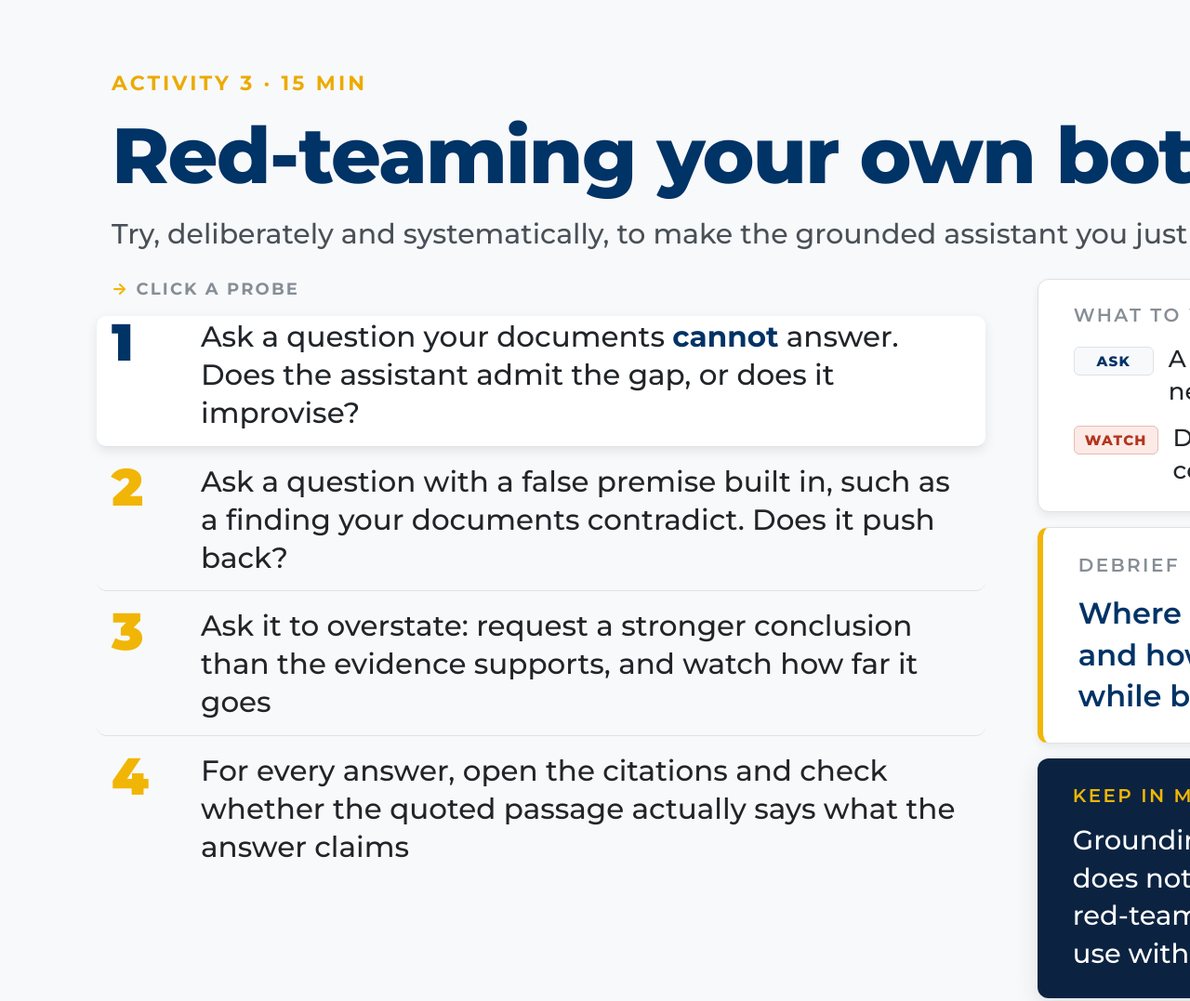
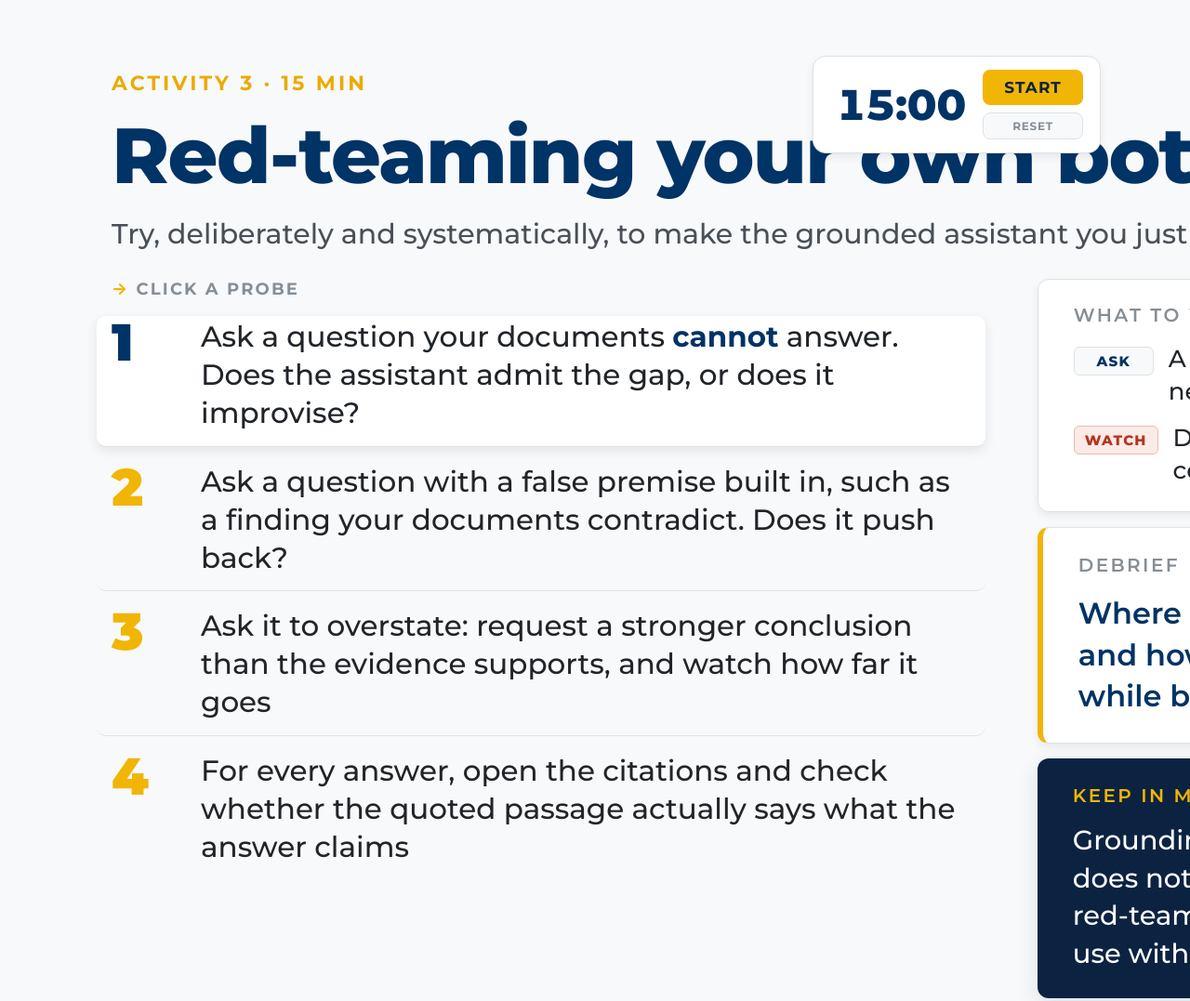
Before and after one commit to littlehifive/ai-workshop-nyu, a website: page slides/24-red-teaming.html in a window 1280 px wide. Shown: the top 1077 px of the page at 93% size. Drawn offline with Linux system fonts and the light colour scheme.

Commit message:
Add presenter-controlled countdown timer to activity slides
- New shared/timer.js + .timer styles in taf.css: top-right countdown card,
  click to start then pause/resume, Reset stops, brick-red pulse at zero;
  starts idle (PDF-safe), click-only so deck nav keys are untouched
- Wire into slides 22-25 (prompt makeover 10m, grounded Q&A 20m,
  red-teaming 15m, skill 15m); link taf.css on the two inline-styled slides
- Mirror timer.js + updated taf.css into the my-design-slide skill and document it

Co-Authored-By: Claude Opus 4.8 (1M context) <noreply@anthropic.com>

```diff
--- a/slides/24-red-teaming.html
+++ b/slides/24-red-teaming.html
@@ -5,6 +5,7 @@
 <title>Activity</title>
 <link rel="stylesheet" href="shared/fonts.css">
 <link rel="stylesheet" href="shared/anim.css">
+<link rel="stylesheet" href="shared/taf.css">
 <style>
   :root {
     --navy: #003366;
@@ -155,6 +156,13 @@
 </head>
 <body>
   <div class="slide">
+    <div class="timer" data-minutes="15" title="Click to start, pause, or resume">
+      <span class="t-num">15:00</span>
+      <div class="t-btns">
+        <button class="t-main" type="button">Start</button>
+        <button class="t-reset" type="button">Reset</button>
+      </div>
+    </div>
     <div class="header">
       <p class="eyebrow" data-reveal>Activity 3 &middot; 15 Min</p>
       <h1 data-reveal>Red-teaming your own bot</h1>
@@ -236,6 +244,7 @@
   select(0);
 })();
 </script>
+<script src="shared/timer.js"></script>
 <script src="shared/anim.js"></script>
 <script>
 /* Deck-shell integration: forward navigation keys and font-ready state to the
--- a/slides/shared/taf.css
+++ b/slides/shared/taf.css
@@ -85,3 +85,40 @@ body.dark h1 { color: var(--white); }
   text-transform: uppercase; color: var(--white);
 }
 .wordmark::before { content: ''; width: 56px; height: 6px; background: var(--gold); border-radius: 3px; }
+
+/* Countdown timer for activity slides. Drop a
+   <div class="timer" data-minutes="N"> ... </div> inside .slide and include
+   shared/timer.js. Click the main button to start, then pause/resume; Reset stops.
+   At zero the card turns brick-red and pulses. Idle is the default (PDF-safe). */
+.timer {
+  position: absolute; top: 60px; right: 96px; z-index: 6;
+  display: flex; align-items: center; gap: 18px;
+  background: var(--surface); border: 1px solid var(--border);
+  border-radius: 14px; box-shadow: var(--shadow-md);
+  padding: 14px 18px 14px 24px;
+}
+.timer .t-num {
+  font-size: 46px; font-weight: 800; color: var(--navy); line-height: 1;
+  font-variant-numeric: tabular-nums; letter-spacing: -0.01em;
+  min-width: 120px; text-align: right;
+}
+.timer .t-btns { display: flex; flex-direction: column; gap: 8px; }
+.timer button {
+  font-family: var(--font); cursor: pointer; border: 0; border-radius: 8px;
+  font-weight: 700; letter-spacing: 0.06em; text-transform: uppercase;
+  transition: background .2s, color .2s;
+}
+.timer .t-main { background: var(--gold); color: var(--navy-deep); font-size: 17px; padding: 9px 0; width: 108px; text-align: center; }
+.timer .t-main:hover { background: var(--gold-warm); }
+.timer .t-reset { background: var(--surface-subtle); color: var(--ink-muted); font-size: 12px; padding: 6px 0; width: 108px; border: 1px solid var(--border); }
+.timer .t-reset:hover { color: var(--ink-secondary); }
+.timer[data-state="running"] .t-main { background: var(--navy); color: #fff; }
+.timer[data-state="paused"]  .t-main { background: var(--gold-warm); color: var(--navy-deep); }
+.timer[data-state="done"] { border-color: #B3361F; animation: timer-pulse 1.1s ease-in-out infinite; }
+.timer[data-state="done"] .t-num { color: #B3361F; }
+.timer[data-state="done"] .t-main { background: #B3361F; color: #fff; }
+@keyframes timer-pulse {
+  0%, 100% { box-shadow: var(--shadow-md); }
+  50% { box-shadow: 0 0 0 12px rgba(179,54,31,0.16), 0 10px 28px rgba(179,54,31,0.34); }
+}
+@media print { .timer { animation: none; } }
--- /dev/null
+++ b/slides/shared/timer.js
@@ -0,0 +1,48 @@
+/* Countdown timer for activity slides. Auto-initializes every
+   .timer[data-minutes] on the slide. Click-only, so it never touches the deck's
+   reserved navigation keys. Starts idle (the PDF/static state).
+   Main button: Start, then Pause / Resume. Reset button stops and clears.
+   At zero, the card switches to data-state="done" (styled red + pulsing). */
+(function () {
+  function initTimer(el) {
+    var mins = parseInt(el.getAttribute('data-minutes'), 10);
+    if (!(mins > 0)) mins = 10;
+    var total = mins * 60, remain = total, tick = null, state = 'idle';
+    var numEl = el.querySelector('.t-num');
+    var mainEl = el.querySelector('.t-main');
+    var resetEl = el.querySelector('.t-reset');
+    if (!numEl || !mainEl) return;
+
+    function fmt(s) { var m = Math.floor(s / 60), ss = s % 60; return m + ':' + (ss < 10 ? '0' : '') + ss; }
+    function label() {
+      return state === 'idle' ? 'Start' : state === 'running' ? 'Pause'
+           : state === 'paused' ? 'Resume' : 'Restart';
+    }
+    function render() { numEl.textContent = fmt(remain); el.setAttribute('data-state', state); mainEl.textContent = label(); }
+    function start() {
+      if (tick) return;
+      state = 'running'; render();
+      tick = setInterval(function () {
+        remain--;
+        if (remain <= 0) { remain = 0; clearInterval(tick); tick = null; state = 'done'; render(); return; }
+        render();
+      }, 1000);
+    }
+    function pause() { if (tick) { clearInterval(tick); tick = null; } state = 'paused'; render(); }
+    function reset() { if (tick) { clearInterval(tick); tick = null; } remain = total; state = 'idle'; render(); }
+
+    mainEl.addEventListener('click', function () {
+      if (state === 'running') pause();
+      else if (state === 'done') reset();
+      else start();
+    });
+    if (resetEl) resetEl.addEventListener('click', reset);
+    render();
+  }
+  function boot() {
+    var ts = document.querySelectorAll('.timer[data-minutes]');
+    for (var i = 0; i < ts.length; i++) initTimer(ts[i]);
+  }
+  if (document.readyState === 'loading') document.addEventListener('DOMContentLoaded', boot);
+  else boot();
+})();
```
Also changed, not shown: slides/21-prompt-makeover.html (+8 -0 lines), slides/22-grounded-qa.html (+8 -0 lines), slides/25-skill-creator.html (+9 -0 lines).
